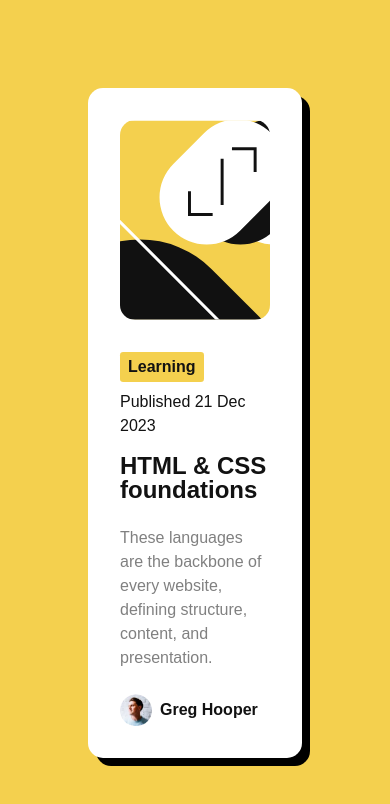
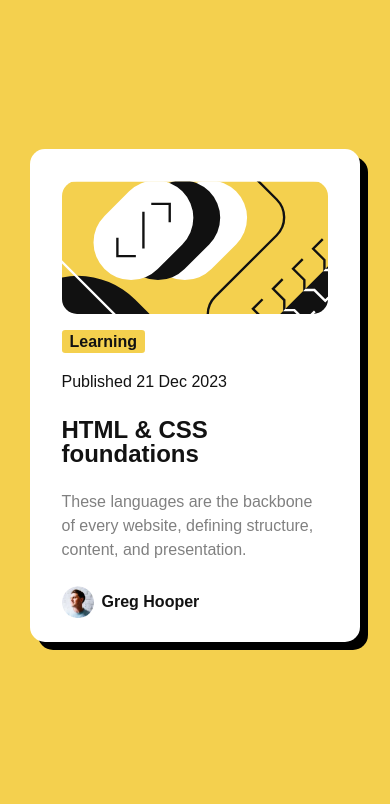
Before and after one commit to RayyanNafees/fm-lvl-3, a plain HTML site: page index.html in a window 390 px wide. Drawn offline with Linux system fonts and the light colour scheme; a web font is replaced by a local one.

Commit message:
Mobile UI & Readme

```diff
--- a/style.css
+++ b/style.css
@@ -2,33 +2,35 @@
 
 main {
   /* display: block; */
-  margin: 5rem;
-  max-width: var(--mobile);
+  margin-block: calc(100vh/6);
+  padding: var(--space-md);
+  padding-bottom: var(--space-sm);
   border-radius: 15px;
 
   box-shadow: black var(--space-xxs) var(--space-xxs);
 }
 
 #img {
-  width: 100%;
-  height: 200px;
+  width: 30ch;
+  aspect-ratio: 2/1;
   border-radius: 15px;
   background-image: url(./assets/images/illustration-article.svg);
   background-repeat: no-repeat;
   background-size: cover;
-  margin-bottom: var(--space-md);
+  margin-bottom: var(--space-xs);
 }
 
 #tag {
-  display: block;
-  margin-top: var(--space-xxs);
+  /* display: block; */
+  /* margin-top: var(--space-xxs); */
   padding: 0.2rem 0.5rem;
   border-radius: 0.2rem;
   margin-bottom: 0;
 }
 
 #date {
-  margin-block: .5rem 1rem
+  margin-block: 1rem;
+  margin-bottom: 1.5rem;
 }
 
 #title {
--- a/theme.css
+++ b/theme.css
@@ -53,12 +53,12 @@ body {
 
 main {
   background-color: var(--white);
-  padding: var(--space-md);
+  min-width: min-content;
+  max-width: min-content;
 }
 
 #tag {
   background-color: var(--primary);
-  width: max-content;
 }
 
 #title,
```
Also changed, not shown: screenshot.png (added), 1 other file.
